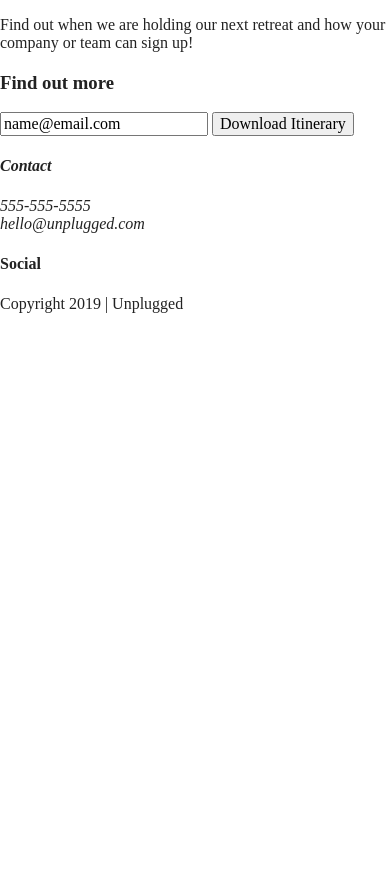
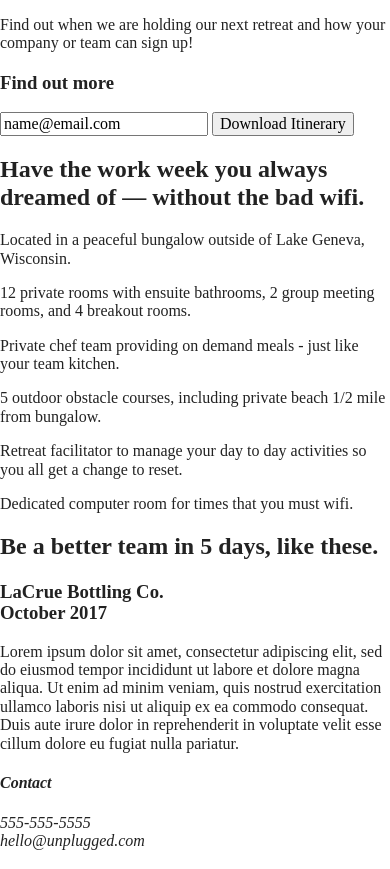
Before and after one commit to sarahg714/unplugged, a website built with Parcel: page index.html in a window 390 px wide. Shown: the part 213-1082 px from the top of the page. Before the commit the page ends 844 px from the top, so only its background shows below. Built offline with nearby package versions, Linux system fonts and the light colour scheme; files whose address does not match are found by name.

Commit message:
second draft html code for mobile site

```diff
--- a/index.html
+++ b/index.html
@@ -28,8 +28,7 @@
 
   <header>
     <div class="content-wrapper">
-      <a href="#">
-        <img src="../unplugged/img/unpluggedlogo.png" alt="unplugged logo"></a>
+      <a href="#"><img src="../unplugged/img/unpluggedlogo.png" alt="unplugged logo"></a>
       <div class="header-divider"></div>
       <nav>
         <ul>
@@ -60,8 +59,51 @@
           <input type="button" value="Download Itinerary">
         </div>
       </div> <!-- aside content-wrapper ends -->
+    </aside>
 
-    </aside>
+    <section class="features">
+      <div class="content-wrapper">
+        <h2>Have the work week you always dreamed of &mdash; without the bad wifi.</h2>
+        <div class="features-items">
+          <article>
+            <p class="tent-icon"></p>
+            <p class="tent-description">Located in a peaceful bungalow outside of Lake Geneva, Wisconsin.</p>
+          </article>
+          <article>
+            <p class="bed-icon"></p>
+            <p class="bed-description">12 private rooms with ensuite bathrooms, 2 group meeting rooms, and 4 breakout rooms.</p>
+          </article>
+          <article>
+            <p class="utensils-icon"></p>
+            <p class="utensils-description">Private chef team providing on demand meals - just like your team kitchen.</p>
+          </article>
+          <article>
+            <p class="footsteps-icon"></p>
+            <p class="footsteps-description">5 outdoor obstacle courses, including private beach 1/2 mile from bungalow.</p>
+          </article>
+          <article>
+            <p class="smileface-icon"></p>
+            <p class="smileface-description">Retreat facilitator to manage your day to day activities so you all get a change to reset.</p>
+          </article>
+          <article>
+            <p class="wifi-icon"></p>
+            <p class="wifi-description">Dedicated computer room for times that you must wifi.</p>
+          </article>
+        </div>
+      </div> <!-- end of features content-wrapper -->
+    </section>
+
+    <section class="reviews">
+      <div class="content-wrapper">
+        <h2>Be a better team in 5 days, like these.</h2>
+        <article>
+          <div>
+            <h3>LaCrue Bottling Co.<br>October 2017</h3>
+              <p>Lorem ipsum dolor sit amet, consectetur adipiscing elit, sed do eiusmod tempor incididunt ut labore et dolore magna aliqua. Ut enim ad minim veniam, quis nostrud exercitation ullamco laboris nisi ut aliquip ex ea commodo consequat. Duis aute irure dolor in reprehenderit in voluptate velit esse cillum dolore eu fugiat nulla pariatur.</p>
+          </div>
+        </article>
+      </div>
+    </section>
 
   </main>
 
```
